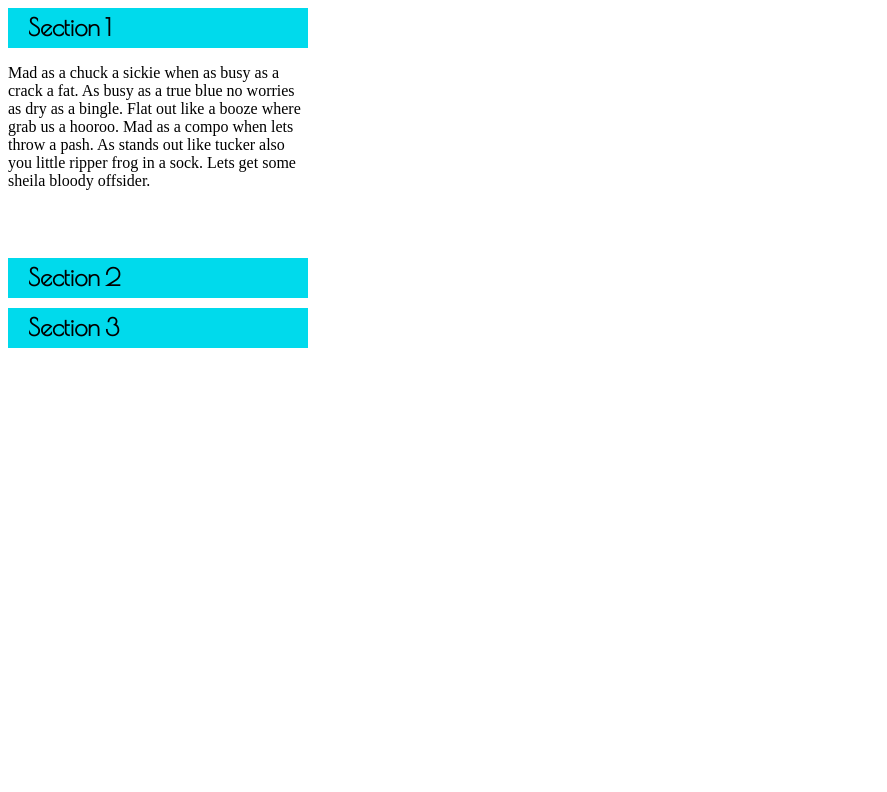
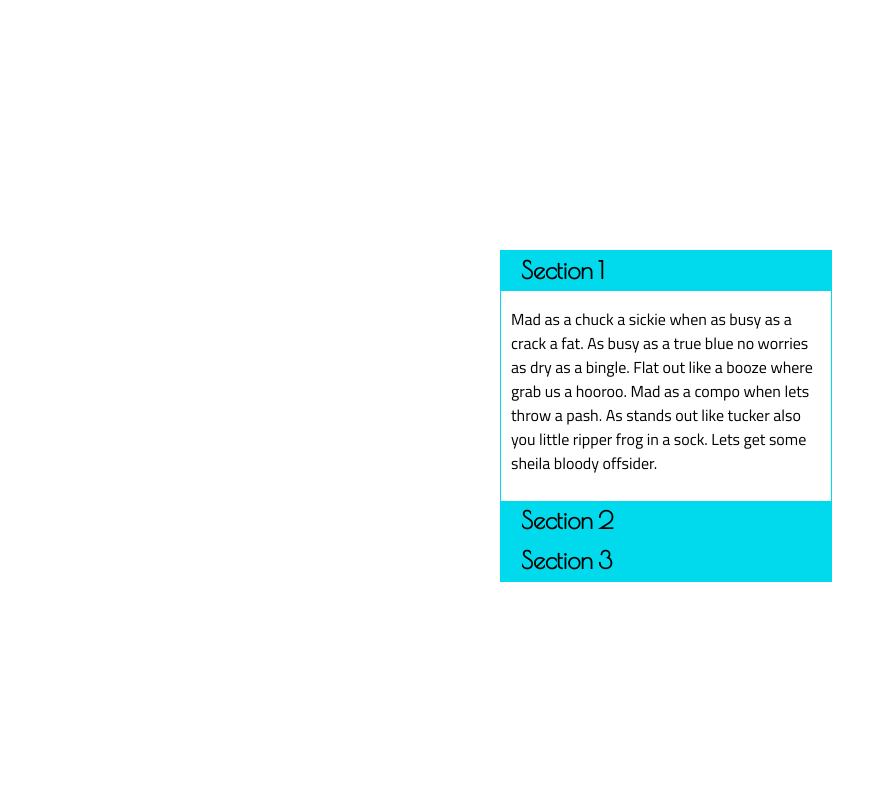
Before and after one commit to mjhewett/JS-Accordion, a plain HTML site: page index.html in a window 1280 px wide. Shown: the whole page, without its empty margins (0-887 px from the left). Drawn offline with nearby package versions, Linux system fonts and the light colour scheme.

Commit message:
FINAL FINAL COMMIT!

```diff
--- a/index.html
+++ b/index.html
@@ -1,8 +1,9 @@
 <html>
 <head>
 	<title>Assignment 9</title>
+	<link href='http://fonts.googleapis.com/css?family=Titillium+Web:400,200,200italic,300,300italic,400italic,600,600italic,700,700italic,900' rel='stylesheet' type='text/css'>
+	<link href='http://fonts.googleapis.com/css?family=Poiret+One' rel='stylesheet' type='text/css'>
 	<link rel="stylesheet" type="text/css" href="main.css">
-	<link href='http://fonts.googleapis.com/css?family=Poiret+One' rel='stylesheet' type='text/css'>
 </head>
 <body>
 
--- a/main.css
+++ b/main.css
@@ -1,14 +1,16 @@
-/*body{
-	width: 500px;
-	height: 490px;
+body{
+	width: 330px;
+	height: 330px;
 	border: 1px solid #00DAEC;
-}*/
+	margin-left: 500px;
+	margin-top: 250px;
+}
 
 
 section {
-	height: 50px;
+	height: 40px;
 	overflow: hidden;
-	width: 300px;
+	width: 330px;
 	transition: 1s ease;
 }
 
@@ -27,6 +29,12 @@ h2{
 
 
 h2:hover{
-	background: #BF67BF;
-	opacity: 0.4;
+	background: #00BF89;
+	opacity: 0.8;
 }
+
+p{
+	font-family: 'Titillium Web', sans-serif;
+	padding-left: 10px;
+	padding-right: 5px;
+}
```
